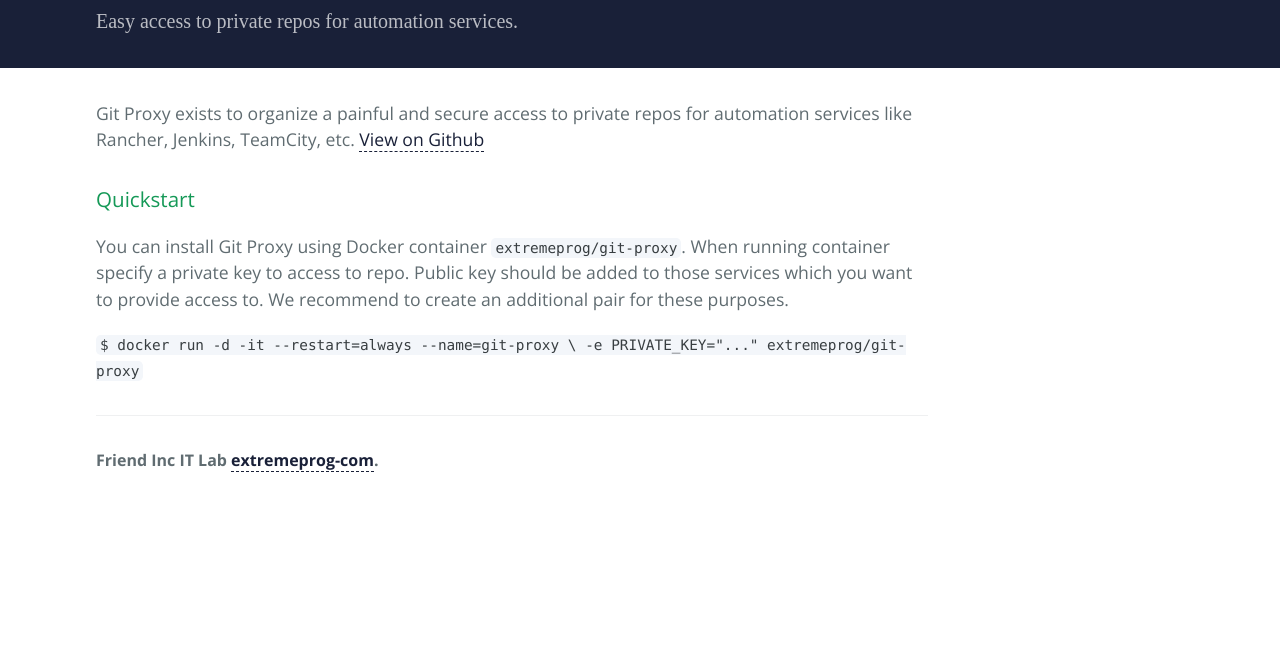
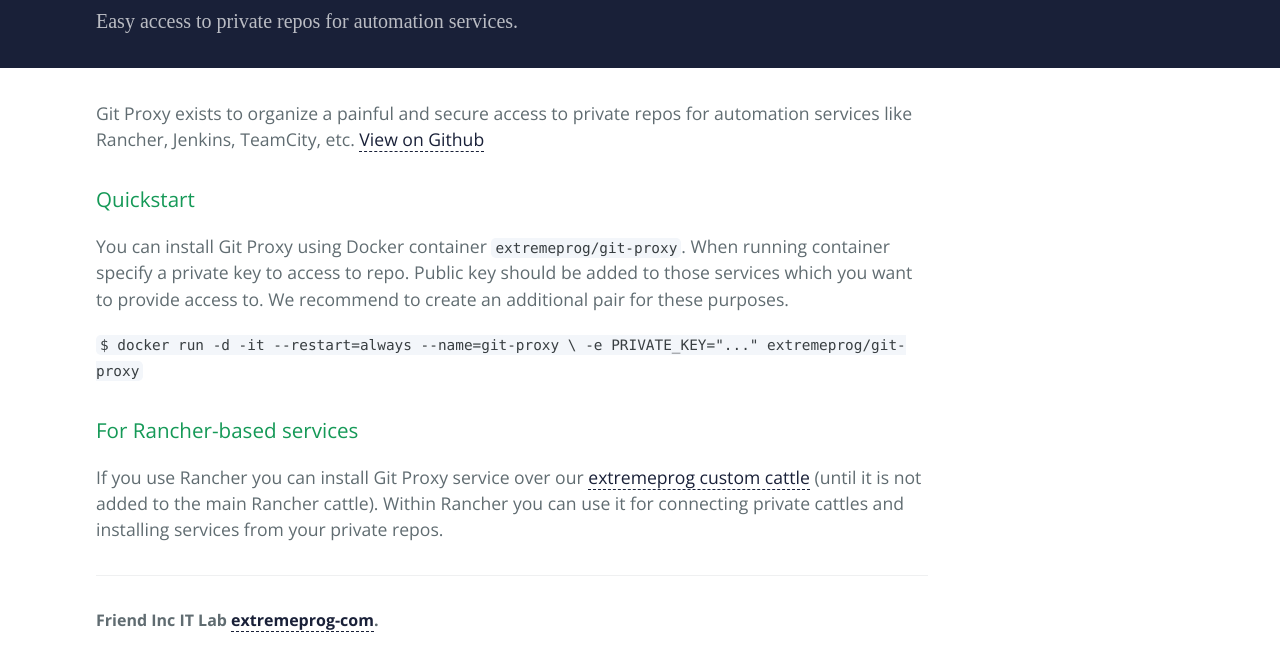
Before and after one commit to extremeprog-com/git-proxy, a plain HTML site: page index.html in a window 1280 px wide. Shown: the part 121-792 px from the top of the page. Drawn offline with nearby package versions, Linux system fonts and the light colour scheme.

Commit message:
description updates

```diff
--- a/index.html
+++ b/index.html
@@ -37,6 +37,15 @@
         </code>
     </p>
 
+    <h3>
+        <a id="creating" class="anchor" href="#creating-pages-manually" aria-hidden="true"><span
+                aria-hidden="true" class="octicon octicon-link"></span></a>For Rancher-based services</h3>
+
+    <p>If you use Rancher you can install Git Proxy service over our <a href="https://github.com/extremeprog-com/rancher-catalog">extremeprog custom cattle</a>
+        (until it is not added to the main Rancher cattle).
+        Within Rancher you can use it for connecting private cattles and installing services from your private repos.
+    </p>
+
     <footer class="site-footer">
         <span class="site-footer-owner">Friend Inc IT Lab <a
                 href="https://github.com/extremeprog-com">extremeprog-com</a>.</span>
```
